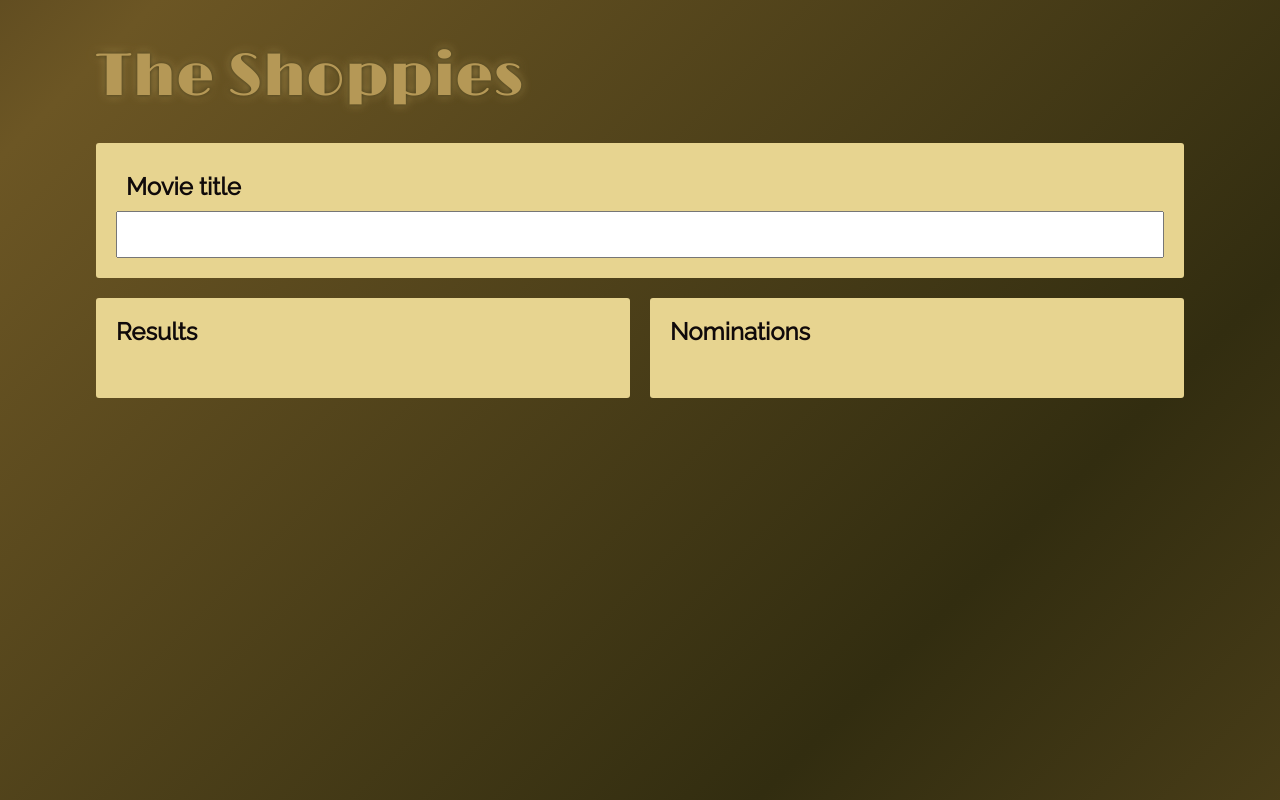
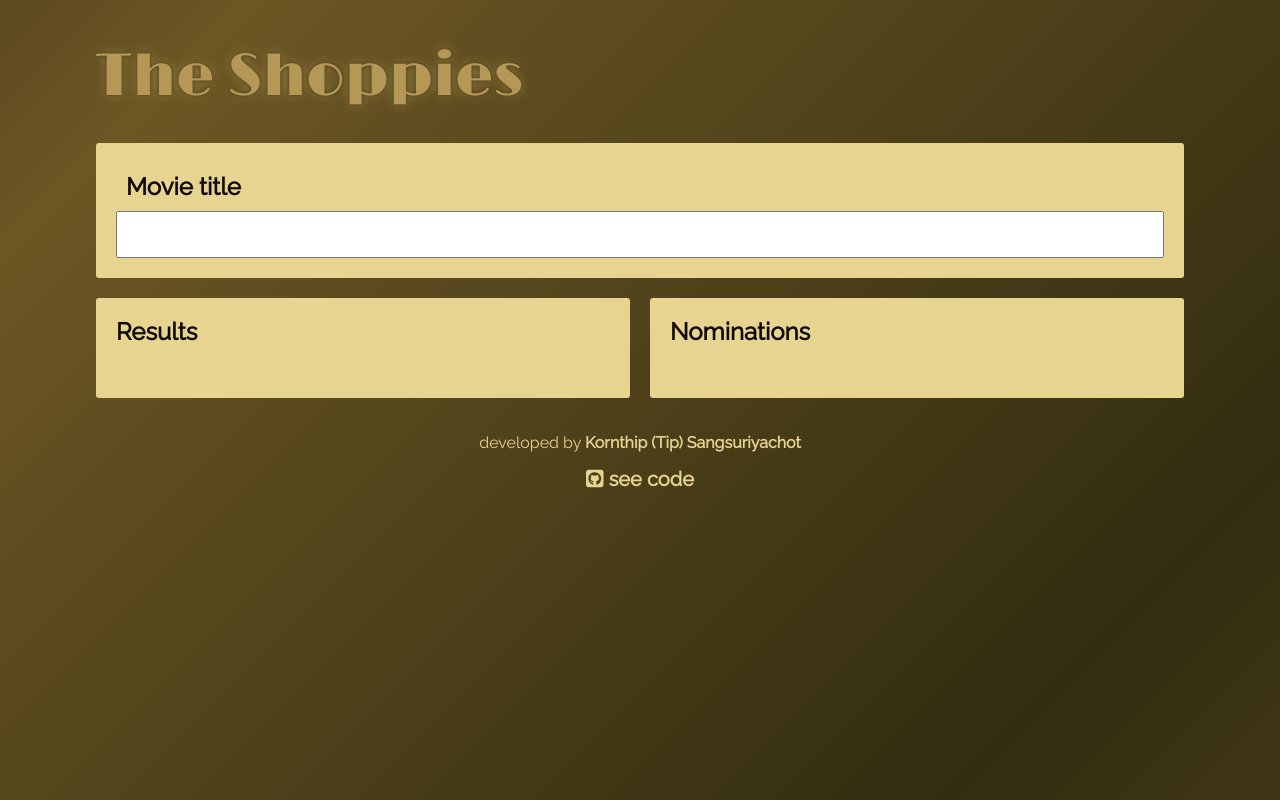
Before and after one commit to ahotipid/theShoppies, a plain HTML site: page index.html in a window 1280 px wide. Drawn offline with nearby package versions, Linux system fonts and the light colour scheme.

Commit message:
add credit and link to repo

```diff
--- a/index.html
+++ b/index.html
@@ -11,6 +11,7 @@
     <link href="https://fonts.googleapis.com/css2?family=Limelight&family=Raleway&display=swap" rel="stylesheet">
     <title>The Shoppie</title>
     <link rel="shortcut icon" href="./asset/favicon.ico" type="image/x-icon">
+    <script src="https://kit.fontawesome.com/47d553d144.js" crossorigin="anonymous"></script>
 </head>
 
 <body>
@@ -51,6 +52,11 @@
             </div>
         </section>
     </main>
+    <footer class="wrapper">
+        <p>developed by <a href="https://kornthip.me/" target="_blank" rel="noreferrer">Kornthip (Tip) Sangsuriyachot</a>
+        </p>
+        <a href="https://github.com/ahotipid/theShoppies" target="_blank" rel="noreferrer"><i class="fab fa-github-square"></i> see code</a>
+    </footer>
     <script src="./app.js"></script>
 </body>
 
--- a/style.css
+++ b/style.css
@@ -236,6 +236,24 @@ section:last-child {
     visibility: visible;
 }
 
+footer.wrapper {
+    display: flex;
+    flex-direction: column;
+    align-items: center;
+    margin-top: 20px;
+}
+footer p,
+footer a{
+    text-align: center;
+    color: var(--flax);
+}
+footer a {
+    font-weight: bold;
+    text-decoration: none;
+}
+footer a:hover {
+    color: var(--redCarpet);
+}
 /* media query start */
 @media (max-width:768px) {
     main {
```
